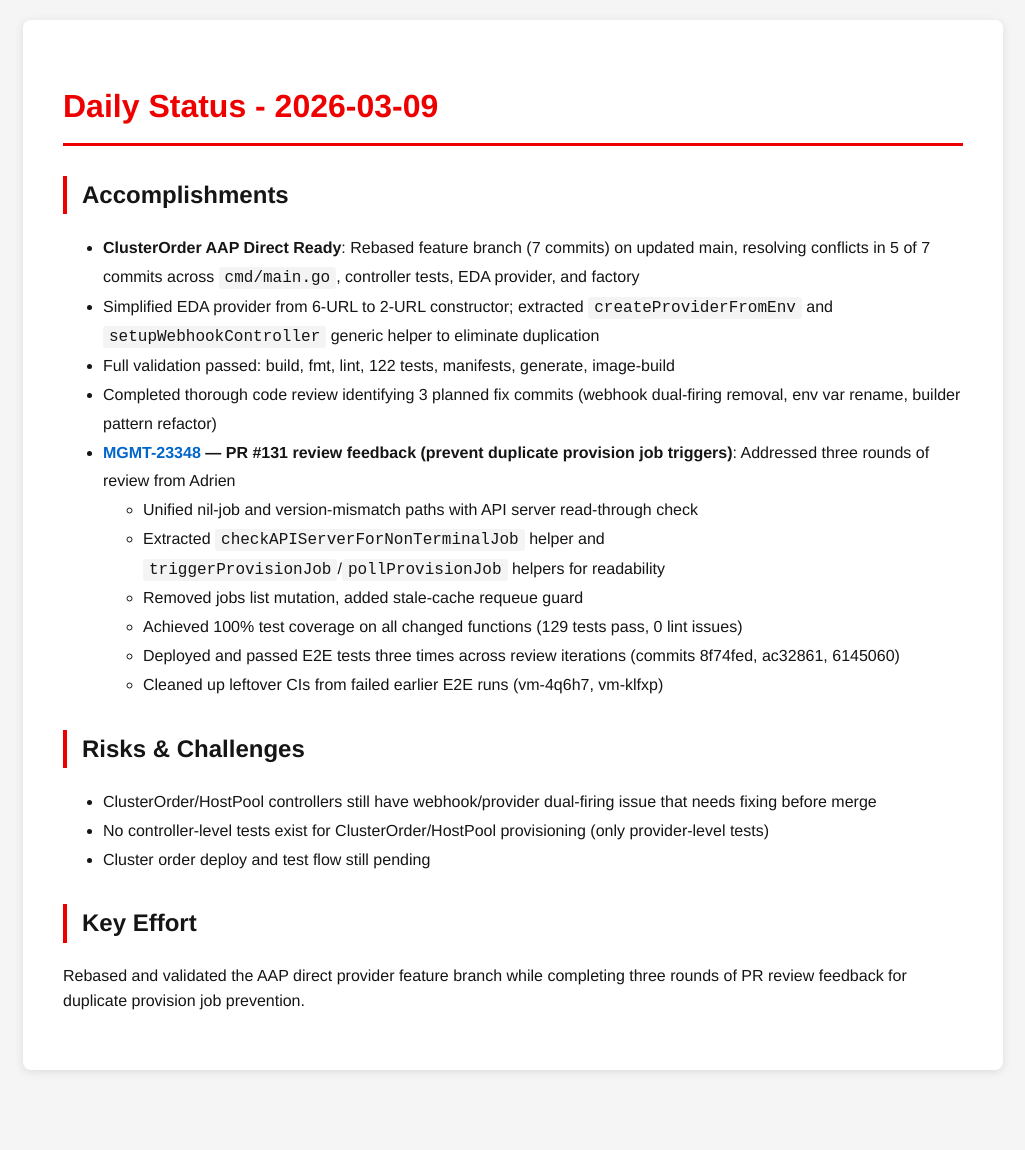
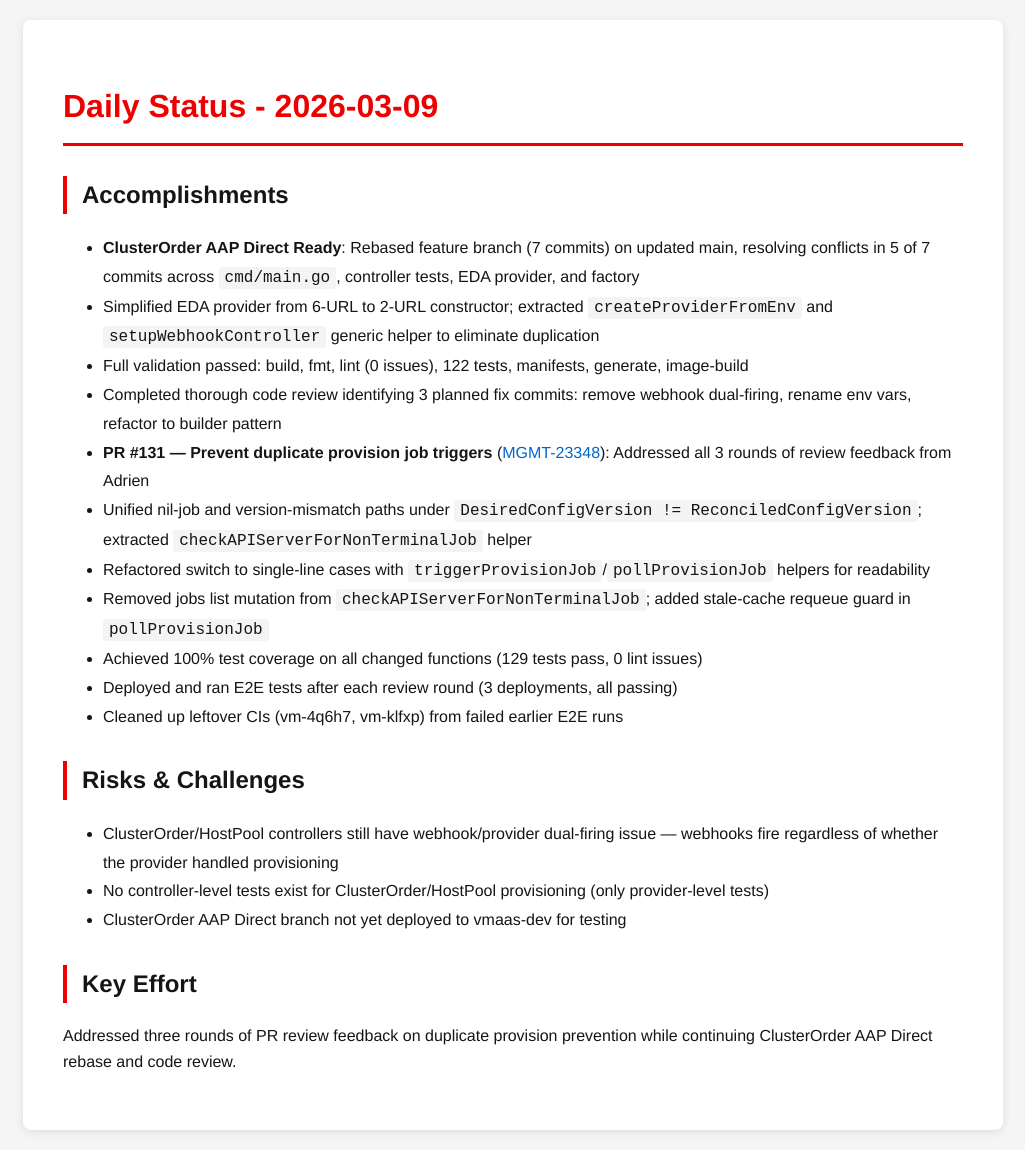
Before and after one commit to tzvatot/daily-status, a Jekyll site: the page built from 2026-03-09.md, in a window 1280 px wide. Shown: the whole page, without its empty margins (127-1152 px from the left). Built offline with Jekyll 4.4.1, drawn with Linux system fonts in a browser that asks for light colours; before the commit the page ends 1090 px from its top, so only the background shows below that.

Commit message:
Daily status update - 2026-03-09

```diff
--- a/2026-03-09.md
+++ b/2026-03-09.md
@@ -9,20 +9,20 @@ date: 2026-03-09
 ## Accomplishments
 - **ClusterOrder AAP Direct Ready**: Rebased feature branch (7 commits) on updated main, resolving conflicts in 5 of 7 commits across `cmd/main.go`, controller tests, EDA provider, and factory
 - Simplified EDA provider from 6-URL to 2-URL constructor; extracted `createProviderFromEnv` and `setupWebhookController` generic helper to eliminate duplication
-- Full validation passed: build, fmt, lint, 122 tests, manifests, generate, image-build
-- Completed thorough code review identifying 3 planned fix commits (webhook dual-firing removal, env var rename, builder pattern refactor)
-- **[MGMT-23348](https://issues.redhat.com/browse/MGMT-23348) — PR #131 review feedback (prevent duplicate provision job triggers)**: Addressed three rounds of review from Adrien
-  - Unified nil-job and version-mismatch paths with API server read-through check
-  - Extracted `checkAPIServerForNonTerminalJob` helper and `triggerProvisionJob`/`pollProvisionJob` helpers for readability
-  - Removed jobs list mutation, added stale-cache requeue guard
-  - Achieved 100% test coverage on all changed functions (129 tests pass, 0 lint issues)
-  - Deployed and passed E2E tests three times across review iterations (commits 8f74fed, ac32861, 6145060)
-  - Cleaned up leftover CIs from failed earlier E2E runs (vm-4q6h7, vm-klfxp)
+- Full validation passed: build, fmt, lint (0 issues), 122 tests, manifests, generate, image-build
+- Completed thorough code review identifying 3 planned fix commits: remove webhook dual-firing, rename env vars, refactor to builder pattern
+- **PR #131 — Prevent duplicate provision job triggers** ([MGMT-23348](https://issues.redhat.com/browse/MGMT-23348)): Addressed all 3 rounds of review feedback from Adrien
+- Unified nil-job and version-mismatch paths under `DesiredConfigVersion != ReconciledConfigVersion`; extracted `checkAPIServerForNonTerminalJob` helper
+- Refactored switch to single-line cases with `triggerProvisionJob`/`pollProvisionJob` helpers for readability
+- Removed jobs list mutation from `checkAPIServerForNonTerminalJob`; added stale-cache requeue guard in `pollProvisionJob`
+- Achieved 100% test coverage on all changed functions (129 tests pass, 0 lint issues)
+- Deployed and ran E2E tests after each review round (3 deployments, all passing)
+- Cleaned up leftover CIs (vm-4q6h7, vm-klfxp) from failed earlier E2E runs
 
 ## Risks & Challenges
-- ClusterOrder/HostPool controllers still have webhook/provider dual-firing issue that needs fixing before merge
+- ClusterOrder/HostPool controllers still have webhook/provider dual-firing issue — webhooks fire regardless of whether the provider handled provisioning
 - No controller-level tests exist for ClusterOrder/HostPool provisioning (only provider-level tests)
-- Cluster order deploy and test flow still pending
+- ClusterOrder AAP Direct branch not yet deployed to vmaas-dev for testing
 
 ## Key Effort
-Rebased and validated the AAP direct provider feature branch while completing three rounds of PR review feedback for duplicate provision job prevention.
+Addressed three rounds of PR review feedback on duplicate provision prevention while continuing ClusterOrder AAP Direct rebase and code review.
```
